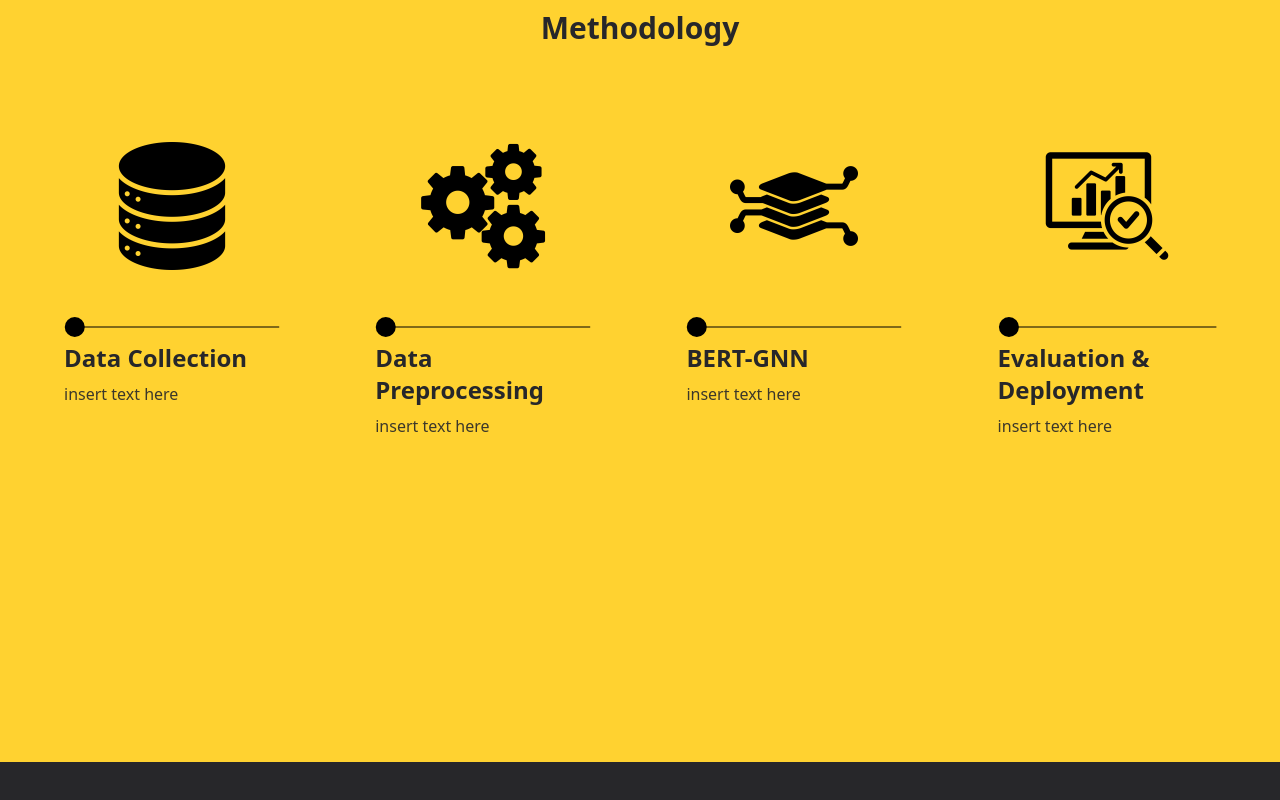
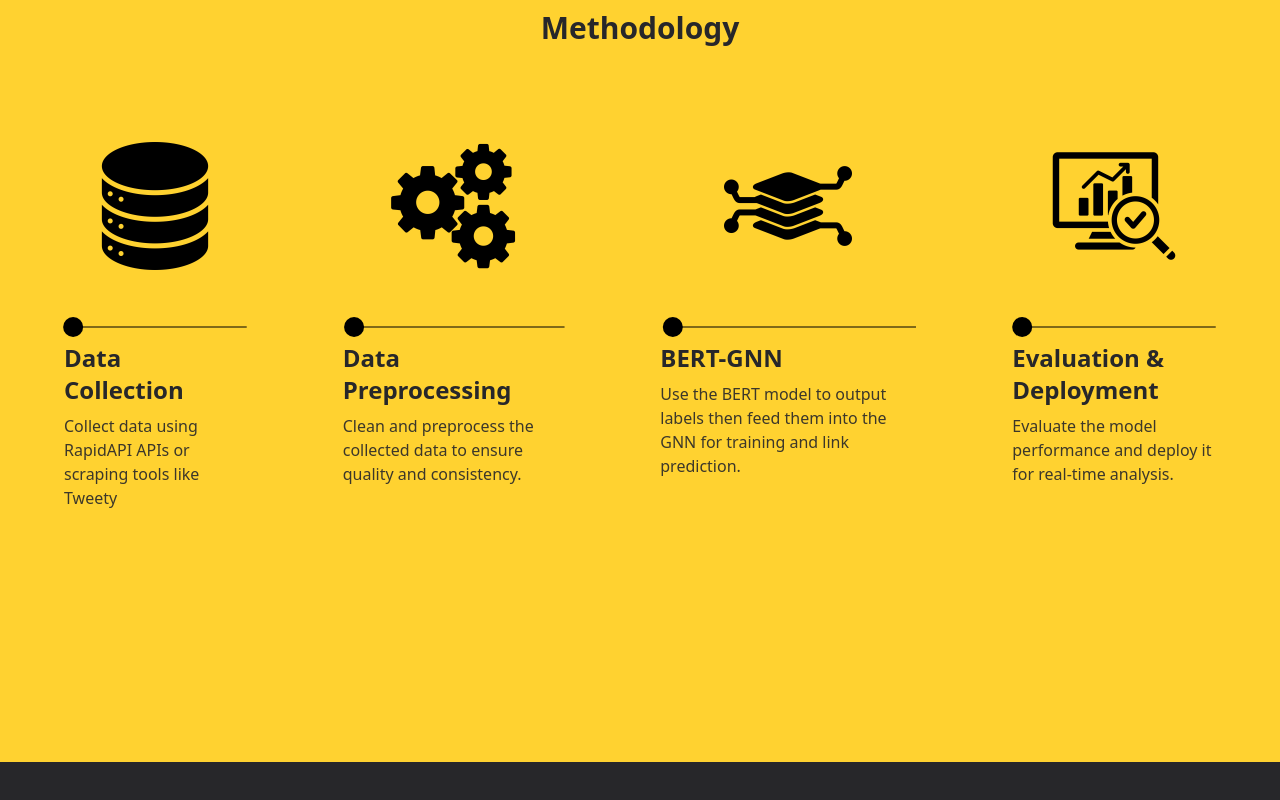
Before and after one commit to iragca/capstone2-mvp3-frontend-cfworkers, a SvelteKit app: page /study in a window 1280 px wide. Shown: the part 1638-2438 px from the top of the page. Built offline with nearby package versions, Linux system fonts and the light colour scheme.

Commit message:
fix: update methodology descriptions for clarity and detail

```diff
--- a/src/routes/study/+page.svelte
+++ b/src/routes/study/+page.svelte
@@ -103,10 +103,26 @@
 			<ul
 				class="mx-auto flex w-fit flex-col justify-center gap-8 overflow-x-auto rounded-box bg-transparent md:flex-row"
 			>
-				{@render methodology(databaseIMG, 'Data Collection', 'insert text here')}
-				{@render methodology(cogsIMG, 'Data Preprocessing', 'insert text here')}
-				{@render methodology(layerIMG, 'BERT-GNN', 'insert text here')}
-				{@render methodology(analysisIMG, 'Evaluation & Deployment', 'insert text here')}
+				{@render methodology(
+					databaseIMG,
+					'Data Collection',
+					'Collect data using RapidAPI APIs or scraping tools like Tweety'
+				)}
+				{@render methodology(
+					cogsIMG,
+					'Data Preprocessing',
+					'Clean and preprocess the collected data to ensure quality and consistency.'
+				)}
+				{@render methodology(
+					layerIMG,
+					'BERT-GNN',
+					'Use the BERT model to output labels then feed them into the GNN for training and link prediction.'
+				)}
+				{@render methodology(
+					analysisIMG,
+					'Evaluation & Deployment',
+					'Evaluate the model performance and deploy it for real-time analysis.'
+				)}
 			</ul>
 		</div>
 	</section>
```
